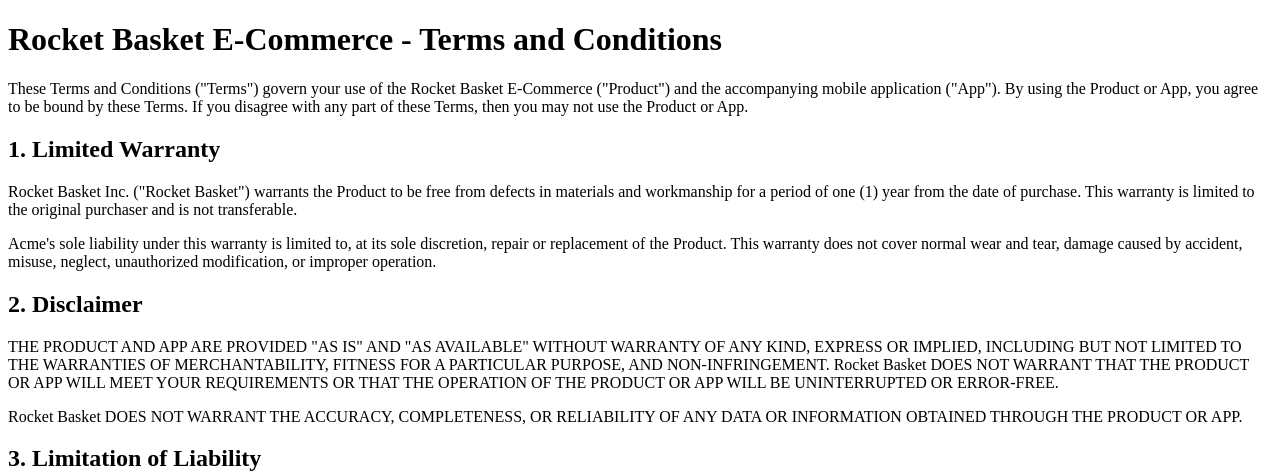
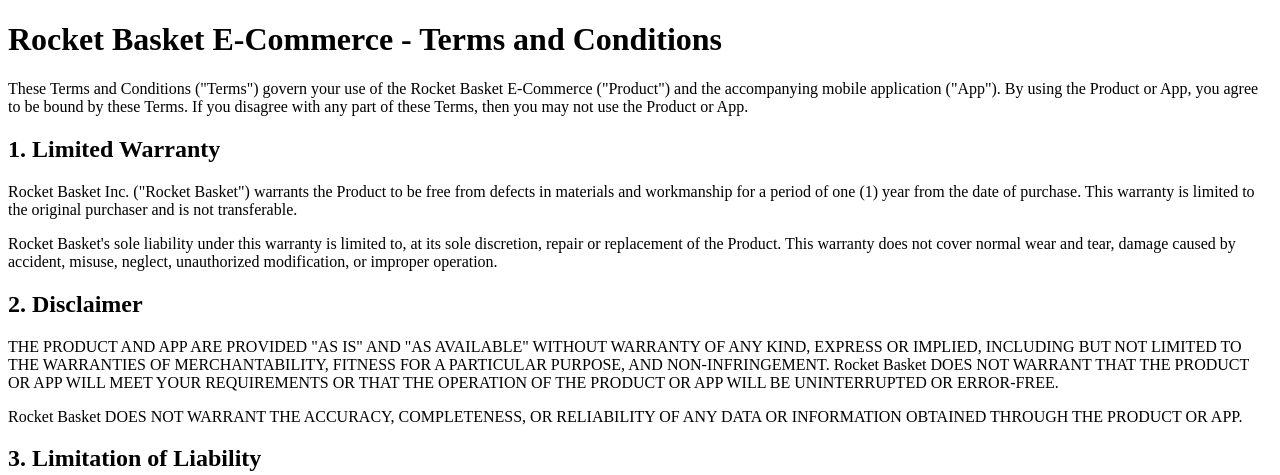
Before and after one commit to pawekz/simpleecommerceV2, a Django app: page /products/product_terms_and_conditions/ in a window 1280 px wide. Shown: the top 475 px of the page. Run offline with Django 5.2, Linux system fonts and the light colour scheme.

Commit message:
added Feature 1 Functionality

```diff
--- a/templates/products/product_display.html
+++ b/templates/products/product_display.html
@@ -9,7 +9,7 @@
 </head>
 <body>
  <h1>Rocket Basket: Shop Fast, Ship Faster - Add Product</h1>
- <p>Welcome, {{ request.user.seller.seller_name }}</p>
+ <p>Welcome, <strong>{{ request.user.seller.seller_name }}</strong></p>
     <form method="post" enctype="multipart/form-data" class="form-container">
     {% csrf_token %}
         <div class="form-left input">
--- a/templates/products/product_terms_and_conditions.html
+++ b/templates/products/product_terms_and_conditions.html
@@ -14,7 +14,7 @@
 
   <p>Rocket Basket Inc. ("Rocket Basket") warrants the Product to be free from defects in materials and workmanship for a period of one (1) year from the date of purchase. This warranty is limited to the original purchaser and is not transferable.</p>
 
-  <p>Acme's sole liability under this warranty is limited to, at its sole discretion, repair or replacement of the Product. This warranty does not cover normal wear and tear, damage caused by accident, misuse, neglect, unauthorized modification, or improper operation.</p>
+  <p>Rocket Basket's sole liability under this warranty is limited to, at its sole discretion, repair or replacement of the Product. This warranty does not cover normal wear and tear, damage caused by accident, misuse, neglect, unauthorized modification, or improper operation.</p>
 
   <h2>2. Disclaimer</h2>
 
```
